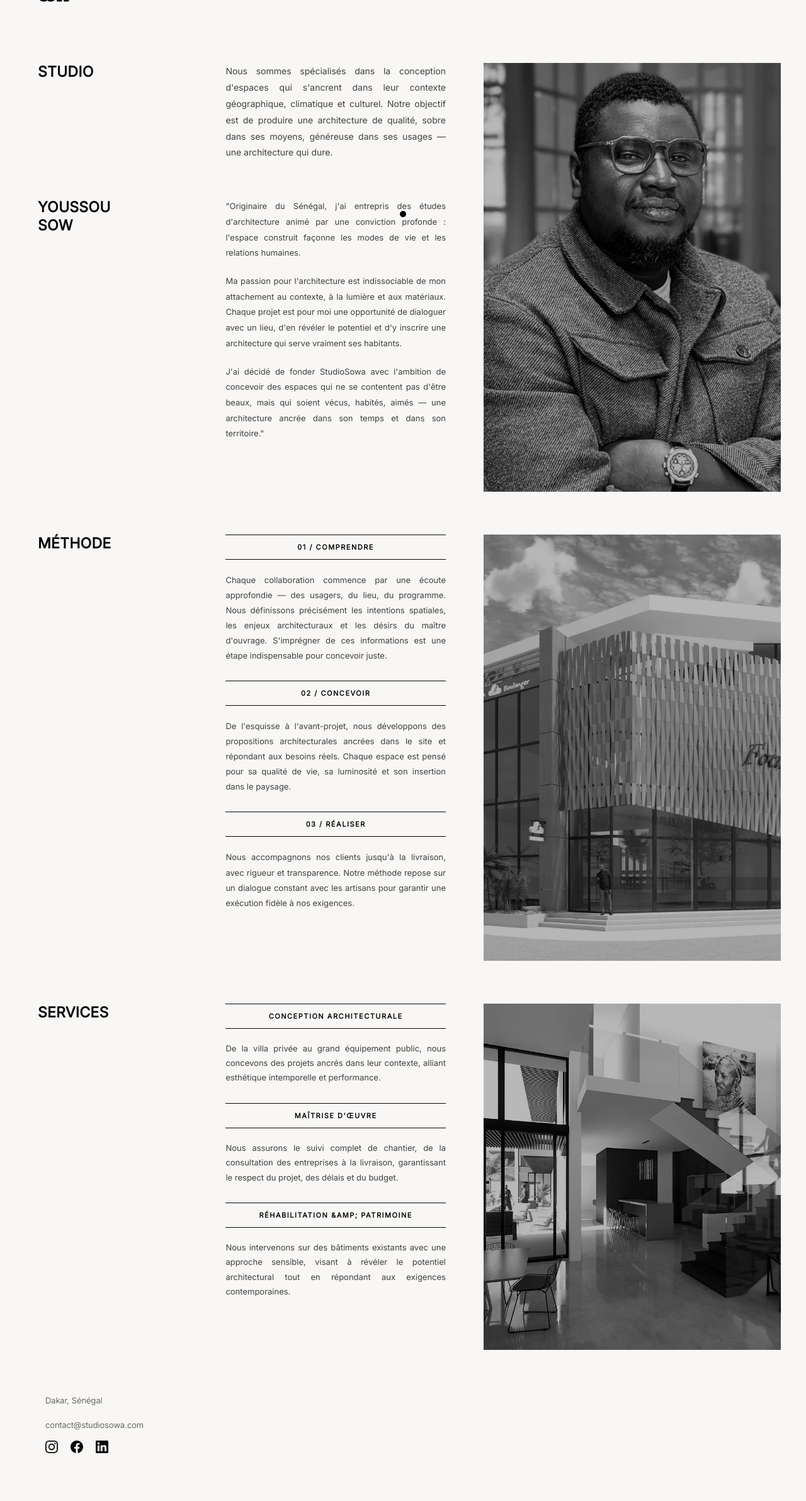
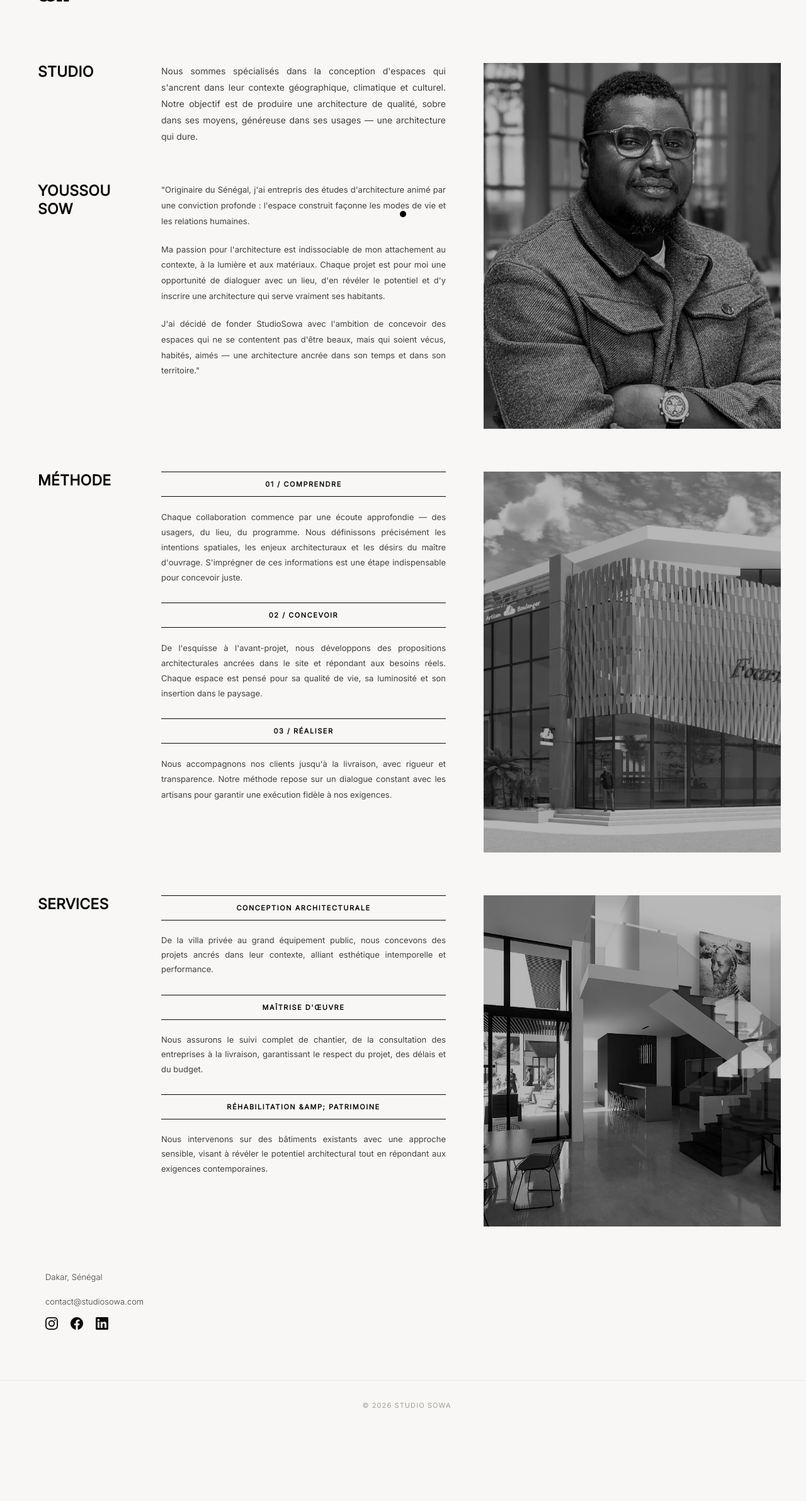
Before and after one commit to pacadiit/studiosowa, a Flask app: page /studio in a window 1280 px wide. Shown: the part 60-2444 px from the top of the page at 63% size. After the commit the page ends 2296 px from the top, so only its background shows below. Run offline with Flask 3, Linux system fonts and the light colour scheme; data comes from the database, SQL or seed files in the repository; data that the repository does not hold is empty.

Commit message:
style: wider text column on studio page, narrower titles

```diff
--- a/static/css/main.css
+++ b/static/css/main.css
@@ -891,7 +891,7 @@ main#home {
 /* ── HERO BLOCK : sections 1+2 avec photo Youssou partagée ── */
 .agence-hero-block {
   display: grid;
-  grid-template-columns: 28% 1fr 40%;
+  grid-template-columns: 20% 1fr 40%;
   grid-template-rows: auto auto;
 }
 
@@ -922,7 +922,7 @@ main#home {
 /* ── ROW : 3 colonnes (Méthode & Services) ── */
 .agence-row {
   display: grid;
-  grid-template-columns: 28% 1fr 40%;
+  grid-template-columns: 20% 1fr 40%;
 }
 
 .agence-row:nth-child(2) { min-height: 55vh; }
--- a/templates/base.html
+++ b/templates/base.html
@@ -32,7 +32,7 @@
   <link rel="preconnect" href="https://fonts.googleapis.com">
   <link rel="preconnect" href="https://fonts.gstatic.com" crossorigin>
   <link href="https://fonts.googleapis.com/css2?family=Inter:wght@200;300;400&display=swap" rel="stylesheet">
-  <link rel="stylesheet" href="{{ url_for('static', filename='css/main.css') }}?v=20260608i">
+  <link rel="stylesheet" href="{{ url_for('static', filename='css/main.css') }}?v=20260608j">
   <style>
     body { font-family: 'Inter', 'Helvetica Neue', Arial, sans-serif; }
   </style>
```
